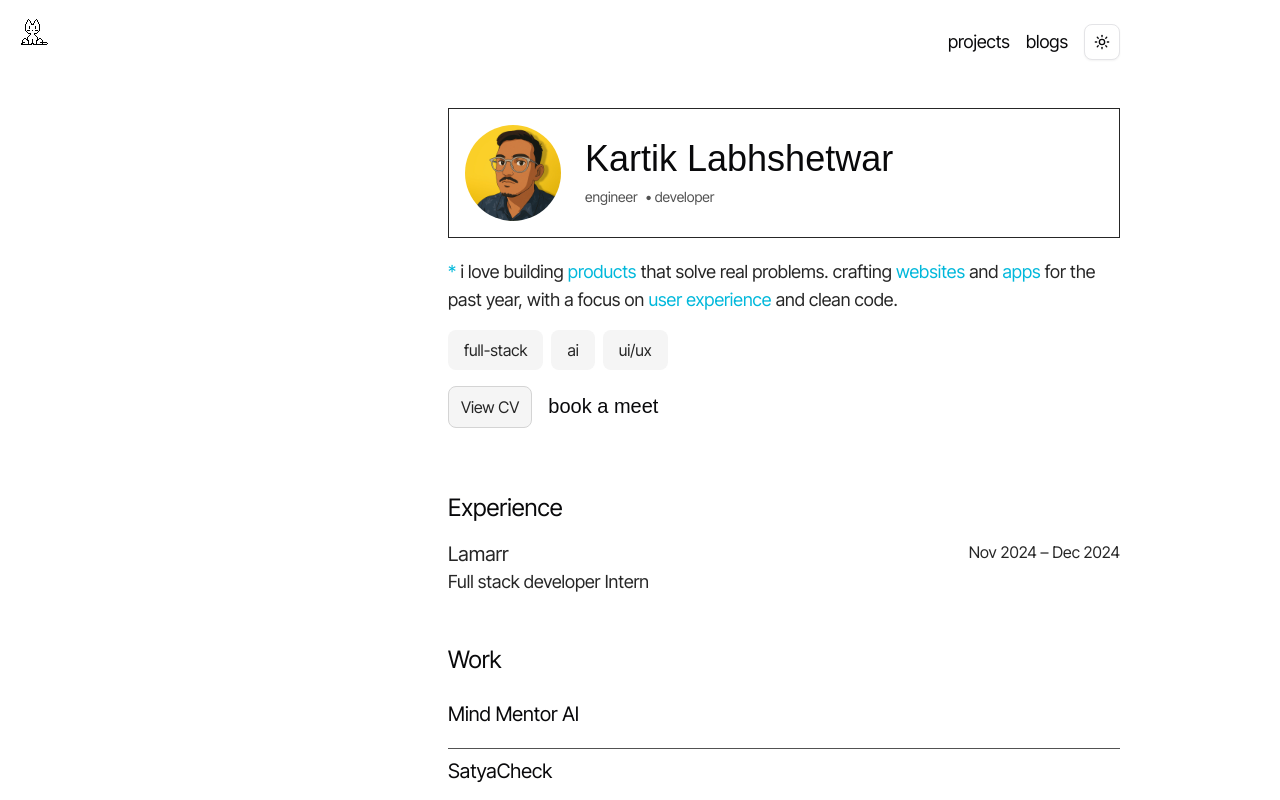
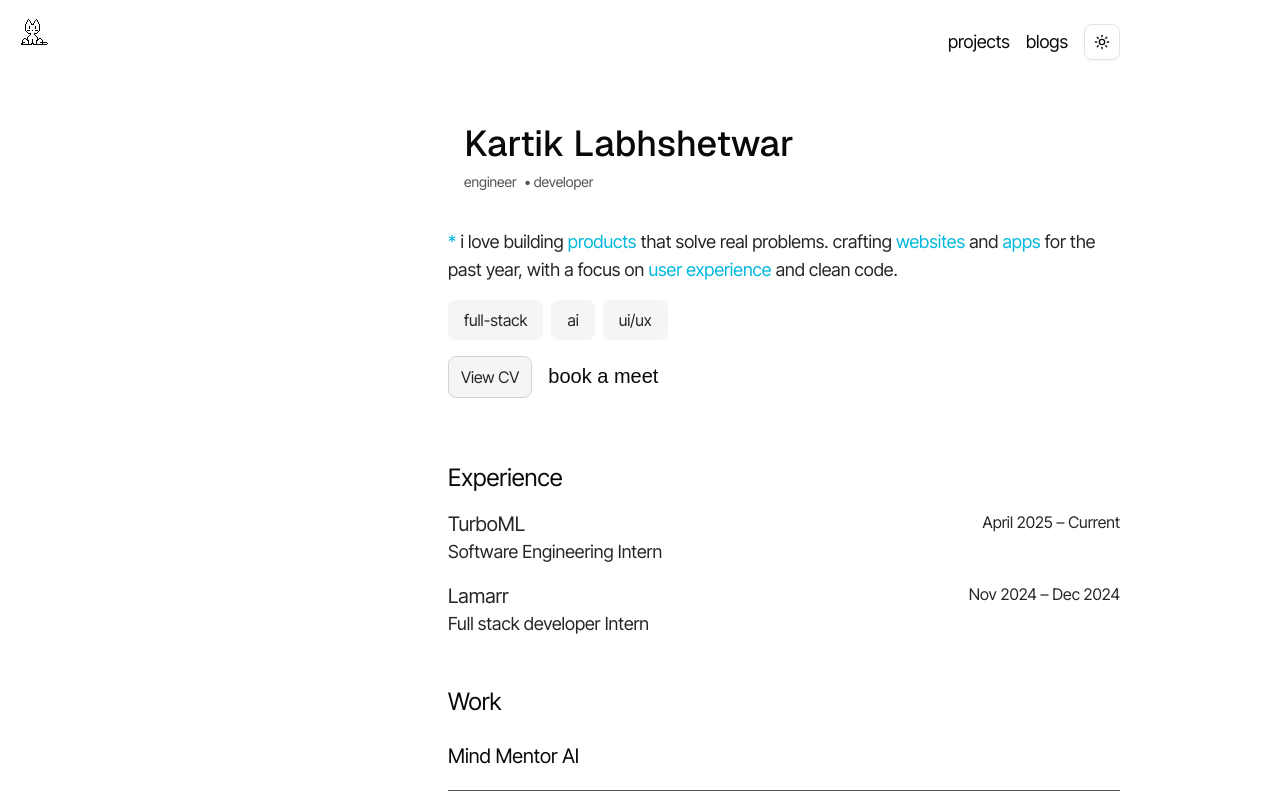
Before and after one commit to fpcMotif/kartik, a Next.js app: page / in a window 1280 px wide. Shown: the top 800 px of the page. Built offline with nearby package versions, Linux system fonts and the light colour scheme; a web font is replaced by a local one.

Commit message:
fix: changed the header, and changed the open graph image

```diff
--- a/src/app/page.tsx
+++ b/src/app/page.tsx
@@ -6,13 +6,20 @@ import OnekoCat from "@/components/OnekoCat"
 import Reach from "@/components/Reach"
 import Experience from "@/components/Experience"
 import Link from "next/link"
-import Image from "next/image"
+// import Image from "next/image"
 import { projects } from '@/data/projects'
 import { ProjectCard } from '@/components/ProjectCard'
 import localFont from 'next/font/local'
+import { Geist } from "next/font/google"
 
 const clashDisplay = localFont({
   src: '../fonts/ClashDisplay-Semibold.woff2',
+})
+
+const geistMono = Geist({
+  weight: ['400', '500', '600'],
+  subsets: ['latin'],
+  variable: '--font-geist-mono',
 })
 
 
@@ -31,8 +38,8 @@ export default function Home() {
           <ModeToggle />
         </div>
         <div>
-          <div className="flex items-center gap-6 mb-4 border border-neutral-800 dark:border-neutral-300 p-4">
-            <div className="w-20 h-20 md:w-24 md:h-24 shrink-0 relative">
+          <div className="flex items-center gap-6 mb-4 p-4">
+            {/* <div className="w-20 h-20 md:w-24 md:h-24 shrink-0 relative">
               <Image
                 src="/kartik.jpg"
                 alt="Kartik Labhshetwar"
@@ -40,9 +47,9 @@ export default function Home() {
                 priority
                 className="rounded-full object-cover"
               />
-            </div>
+            </div> */}
             <div>
-              <h1 className={`text-2xl md:text-4xl dark:text-neutral-200 ${clashDisplay.className}`}>Kartik Labhshetwar</h1>
+              <h1 className={`text-3xl md:text-4xl font-medium gap-2 dark:text-neutral-200 ${geistMono.className}`}>Kartik Labhshetwar</h1>
               <div className="flex items-center gap-2 mt-2">
                 <p className="text-sm md:text-md text-neutral-600 dark:text-neutral-400">
                   engineer <span className="mx-1">• developer</span>
--- a/src/components/Experience.tsx
+++ b/src/components/Experience.tsx
@@ -8,6 +8,15 @@ interface ExperienceItem {
 export default function Experience() {
   const experiences: ExperienceItem[] = [
     {
+      company: "TurboML",
+      position: "Software Engineering Intern",
+      duration: "April 2025 – Current",
+      description: `Working as a Software Engineer at TurboML on Puch AI,
+      a multilingual WhatsApp-based AI assistant built with FastAPI, Python, and WhatsApp API.
+      I’m developing features like Swiggy integration, preset commands, and task reminders to enhance
+      user experience and accessibility across 11 Indian languages.`,
+    },
+     {
       company: "Lamarr",
       position: "Full stack developer Intern",
       duration: "Nov 2024 – Dec 2024",
```
Also changed, not shown: public/open-graph.png.
